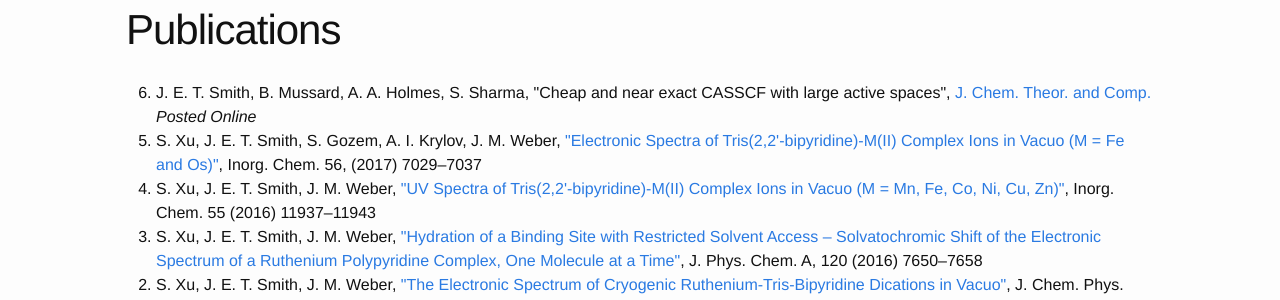
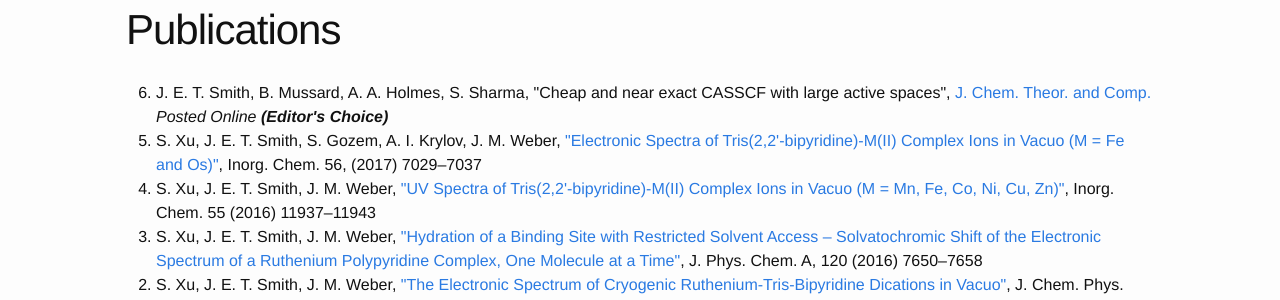
Before and after one commit to jasm32851/jasm32851.github.io, a Jekyll site: the page built from _pages/01_publications.html, in a window 1280 px wide and 1218 px high. Shown: the part 521-821 px from the top of the window. Built offline with Jekyll 4.4.1, drawn with Linux system fonts in a browser that asks for light colours.

Commit message:
Adding editor's choice

```diff
--- a/_pages/01_publications.html
+++ b/_pages/01_publications.html
@@ -5,7 +5,7 @@
 ---
 
 <ol reversed>
-    <li> J. E. T. Smith,  B. Mussard, A. A. Holmes, S. Sharma, "Cheap and near exact CASSCF with large active spaces", <a href ="http://pubs.acs.org/doi/abs/10.1021/acs.jctc.7b00900?mi=497hqq0&af=R&AllField=mcscf+casscf&target=default&targetTab=std">J. Chem. Theor. and Comp. </a><i>Posted Online</i>
+    <li> J. E. T. Smith,  B. Mussard, A. A. Holmes, S. Sharma, "Cheap and near exact CASSCF with large active spaces", <a href ="http://pubs.acs.org/doi/abs/10.1021/acs.jctc.7b00900?mi=497hqq0&af=R&AllField=mcscf+casscf&target=default&targetTab=std">J. Chem. Theor. and Comp. </a><i>Posted Online</i> <i><b>(Editor's Choice)</b></i>
     <li> S. Xu, J. E. T. Smith, S. Gozem, A. I. Krylov, J. M. Weber, <a href ="http://pubs.acs.org/doi/abs/10.1021/acs.inorgchem.7b00620"> "Electronic Spectra of Tris(2,2'-bipyridine)-M(II) Complex Ions in Vacuo (M = Fe and Os)"</a>, Inorg. Chem. 56, (2017) 7029–7037
     </li>
     <li>S. Xu, J. E. T. Smith, J. M. Weber, <a href="http://pubs.acs.org/doi/abs/10.1021/acs.inorgchem.6b02054?journalCode=inocaj">"UV Spectra of Tris(2,2'-bipyridine)-M(II) Complex Ions in Vacuo (M = Mn, Fe, Co, Ni, Cu, Zn)"</a>, Inorg. Chem. 55 (2016) 11937–11943</li>
```
